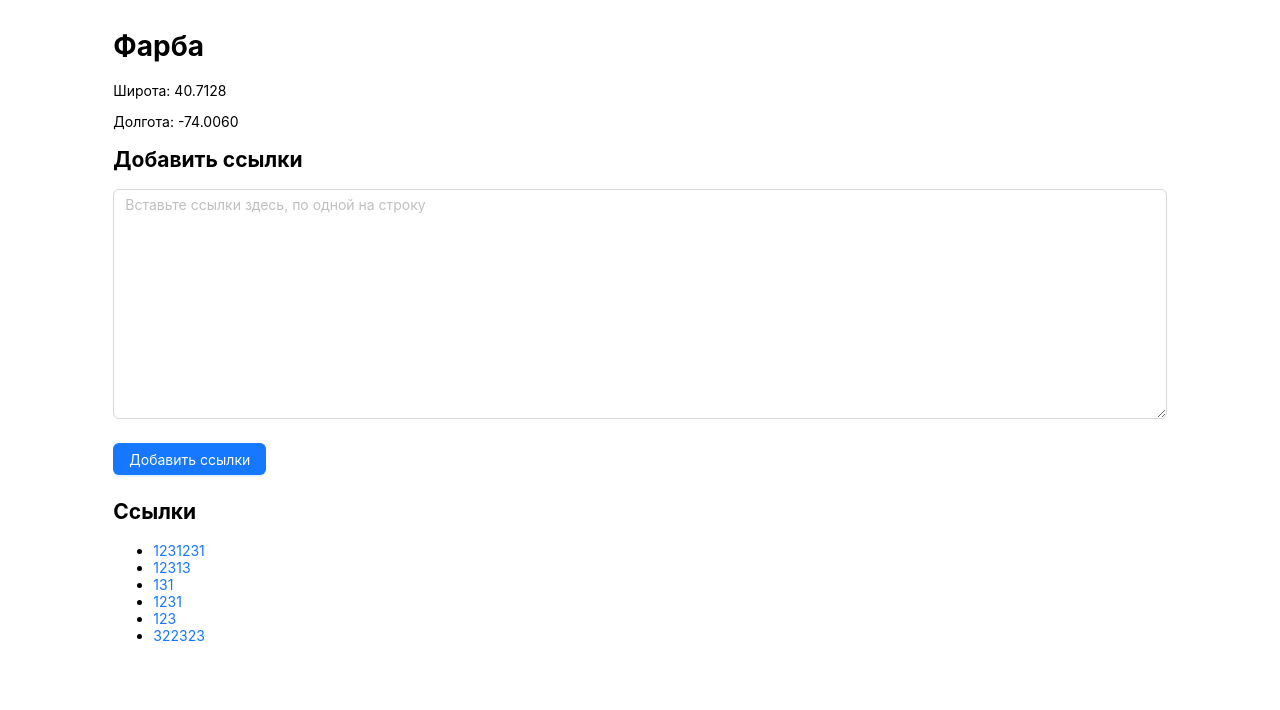
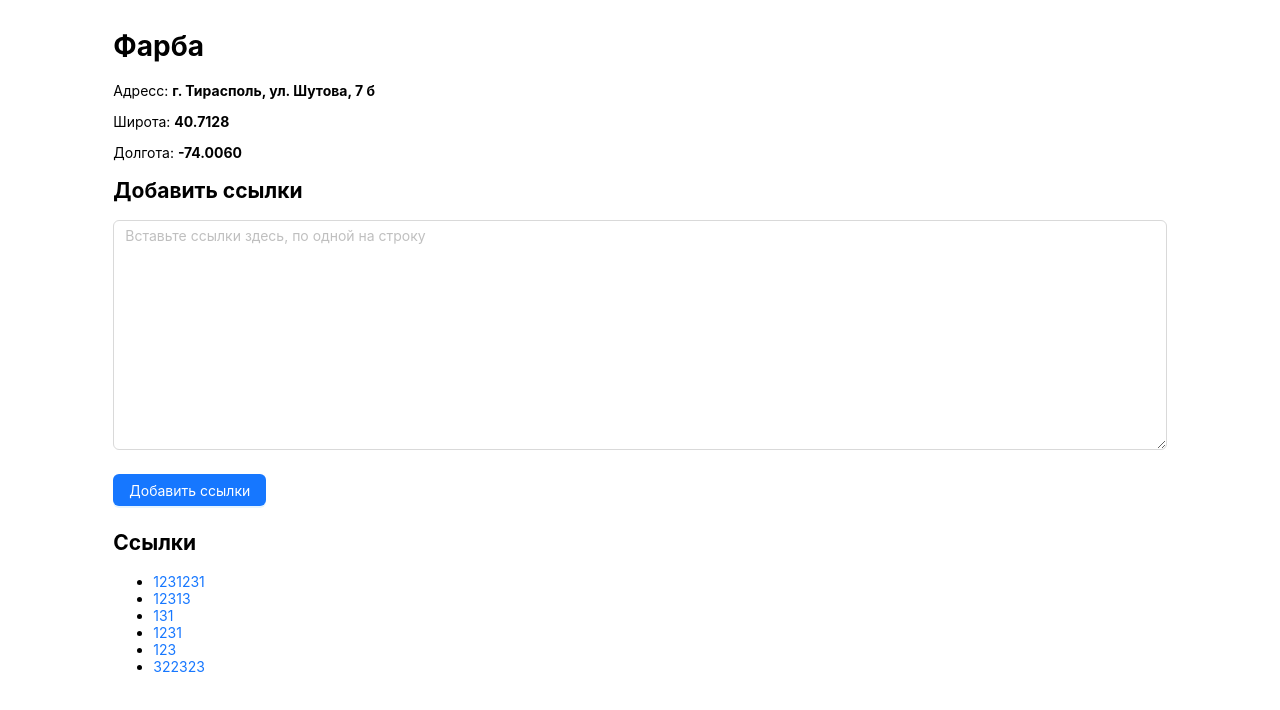
Before and after one commit to WonderrrVaflya/adminPanel, a React (Vite) app: page /stores/1 in a window 1280 px wide. Shown: the top 710 px of the page. Built offline with nearby package versions, Linux system fonts and the light colour scheme; data requests are answered from the project's data file.

Commit message:
address add

```diff
--- a/db.json
+++ b/db.json
@@ -5,6 +5,7 @@
       "name": "Фарба",
       "latitude": "40.7128",
       "longitude": "-74.0060",
+      "address": "г. Тирасполь, ул. Шутова, 7 б",
       "itemCount": 100,
       "scrapedItemCount": 80,
       "active": true,
@@ -23,6 +24,7 @@
       "name": "Люрсан",
       "latitude": "34.0522",
       "longitude": "-118.2437",
+      "address": "г. Тирасполь, ул. Шутова, 234242",
       "itemCount": 200,
       "scrapedItemCount": 150,
       "lastUpdated": "1 09 1922",
@@ -40,6 +42,7 @@
       "name": "керамин",
       "latitude": "44",
       "longitude": "55",
+      "address": "г. Тирасполь, ул. Пушкина, 123",
       "itemCount": 200,
       "scrapedItemCount": 150,
       "lastUpdated": "23 09 1922",
--- a/src/components/StoreForm.tsx
+++ b/src/components/StoreForm.tsx
@@ -32,6 +32,9 @@ const StoreForm: React.FC<StoreFormProps> = ({ onAddStore }) => {
           <Form.Item name="longitude" label="Долгота" rules={[{ required: true, message: 'Введите Долготу!' }]}>
             <Input />
           </Form.Item>
+          <Form.Item name="address" label="Адресс" rules={[{ required: true, message: 'Введите Адресс!' }]}>
+            <Input />
+          </Form.Item>
           <Form.Item>
             <Button type="primary" htmlType="submit">Добавить магазин</Button>
           </Form.Item>
--- a/src/pages/StorePage.tsx
+++ b/src/pages/StorePage.tsx
@@ -43,8 +43,9 @@ const StorePage: React.FC = () => {
           {store && (
             <div>
               <h1>{store.name}</h1>
-              <p>Широта: {store.latitude}</p>
-              <p>Долгота: {store.longitude}</p>
+              <p>Адресс: <b>{store.address}</b></p>
+              <p>Широта: <b>{store.latitude}</b></p>
+              <p>Долгота: <b>{store.longitude}</b></p>
               <h2>Добавить ссылки</h2>
               <Form form={form} onFinish={addLinks}>
                 <Form.Item name="links" rules={[{ required: true, message: 'Введите ссылки!' }]}>
--- a/src/types.d.ts
+++ b/src/types.d.ts
@@ -4,6 +4,7 @@ export interface Store {
   name: string;
   latitude: string;
   longitude: string;
+  address: string;
   itemCount: number;
   scrapedItemCount: number;
   lastUpdated: string;
```
